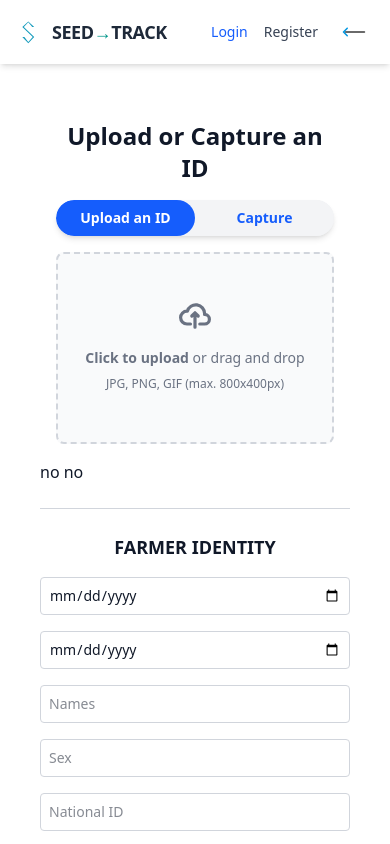
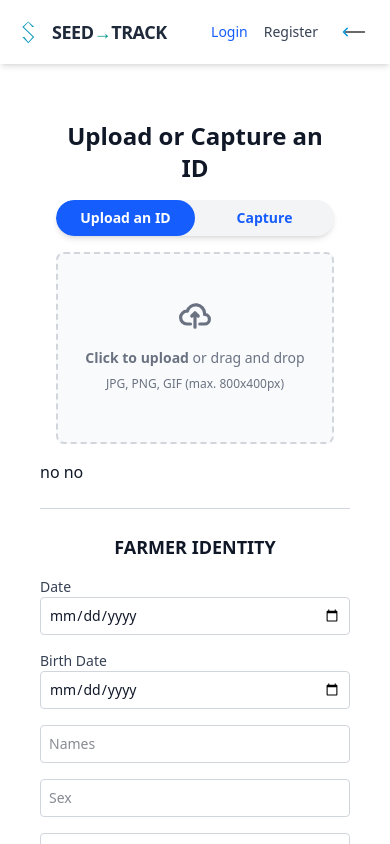
Before and after one commit to bonheurNE07/seed-track, a React (Vite) app: page /farmer-regist in a window 390 px wide. Shown: the top 844 px of the page. Built offline with nearby package versions, Linux system fonts and the light colour scheme.

Commit message:
fix: dates labels when mobile does not support dates placeholders

```diff
--- a/src/index.css
+++ b/src/index.css
@@ -5,7 +5,7 @@
 
 @layer components {
   .input-style {
-    @apply text-sm text-gray-900 dark:text-white border border-gray-300 dark:border-gray-700 bg-white dark:bg-gray-800 p-2 rounded focus:outline-none focus:ring-2 focus:ring-blue-500;
+    @apply w-full text-sm text-gray-900 dark:text-white border border-gray-300 dark:border-gray-700 bg-white dark:bg-gray-800 p-2 rounded focus:outline-none focus:ring-2 focus:ring-blue-500;
   }
 }
 
--- a/src/pages/FarmerRegistration.tsx
+++ b/src/pages/FarmerRegistration.tsx
@@ -22,8 +22,15 @@ const RegistrationPage = () => {
       <section className="space-y-4">
         <h2 className="text-center text-lg font-semibold">FARMER IDENTITY</h2>
         <div className="grid grid-cols-1 md:grid-cols-2 gap-4">
-          <input type="date" placeholder="Date" className="input-style" />
-          <input type="date" placeholder="Birth date" className="input-style" />
+          <label className="flex flex-col text-sm text-gray-700 dark:text-gray-300">
+            Date
+            <input type="date" className="input-style" />
+          </label>
+
+          <label className="flex flex-col text-sm text-gray-700 dark:text-gray-300">
+            Birth Date
+            <input type="date" className="input-style" />
+          </label>
           <input type="text" placeholder="Names" className="input-style" />
           <input type="text" placeholder="Sex" className="input-style" />
           <input type="text" placeholder="National ID" className="input-style" />
--- a/src/pages/SeedRecord.tsx
+++ b/src/pages/SeedRecord.tsx
@@ -39,8 +39,15 @@ const SeedRecord:React.FC = () => {
       <section className="space-y-4">
         <h2 className="text-center text-lg font-semibold">FARMER IDENTITY</h2>
         <div className="grid grid-cols-1 md:grid-cols-2 gap-4">
-          <input type="date" placeholder="Date" className="input-style" />
-          <input type="date" placeholder="Birth date" className="input-style" />
+          <label className="flex flex-col text-sm text-gray-700 dark:text-gray-300">
+            Date
+            <input type="date" className="input-style" />
+          </label>
+
+          <label className="flex flex-col text-sm text-gray-700 dark:text-gray-300">
+            Birth Date
+            <input type="date" className="input-style" />
+          </label>
           <input type="text" placeholder="Names" className="input-style" />
           <input type="text" placeholder="Sex" className="input-style" />
           <input type="text" placeholder="National ID" className="input-style" />
```
